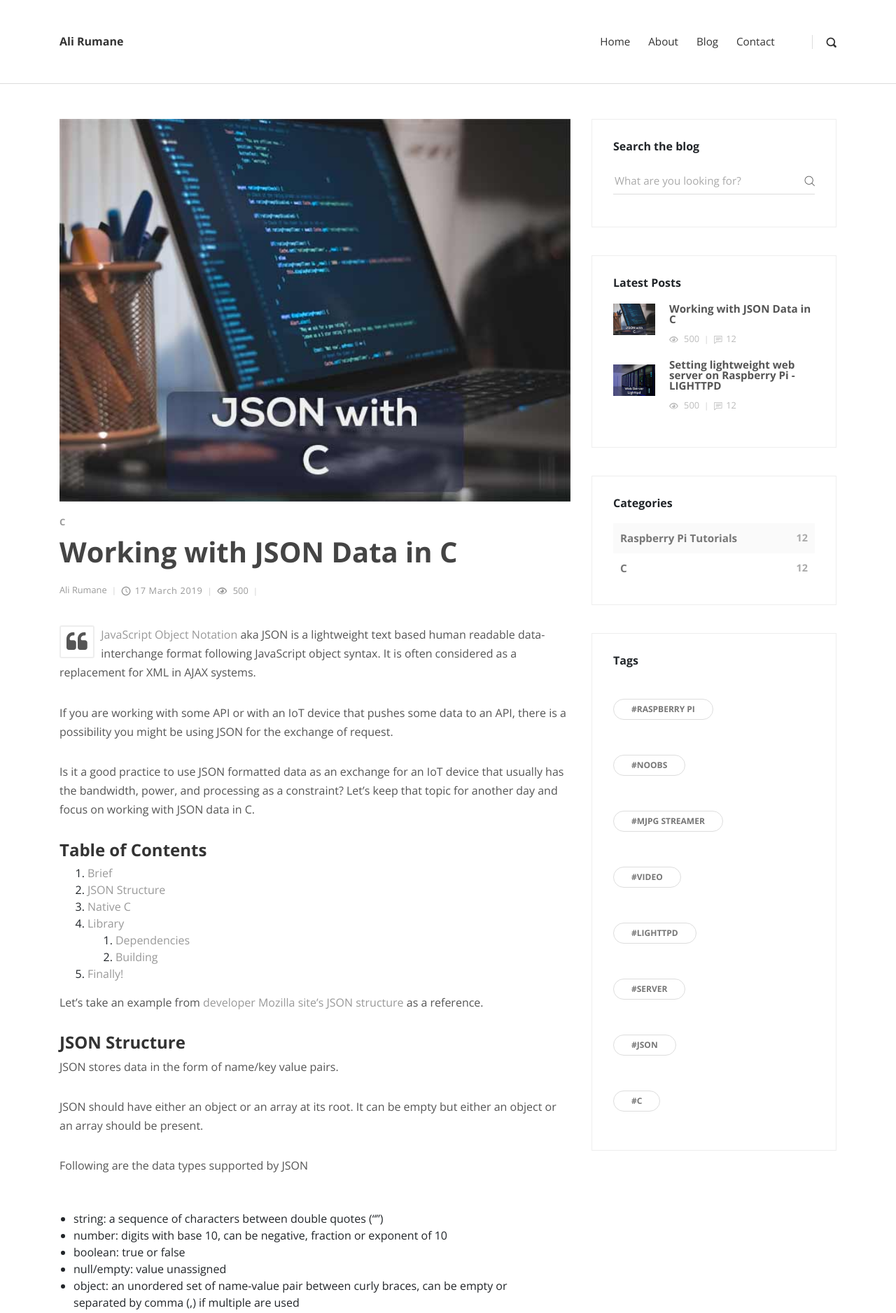
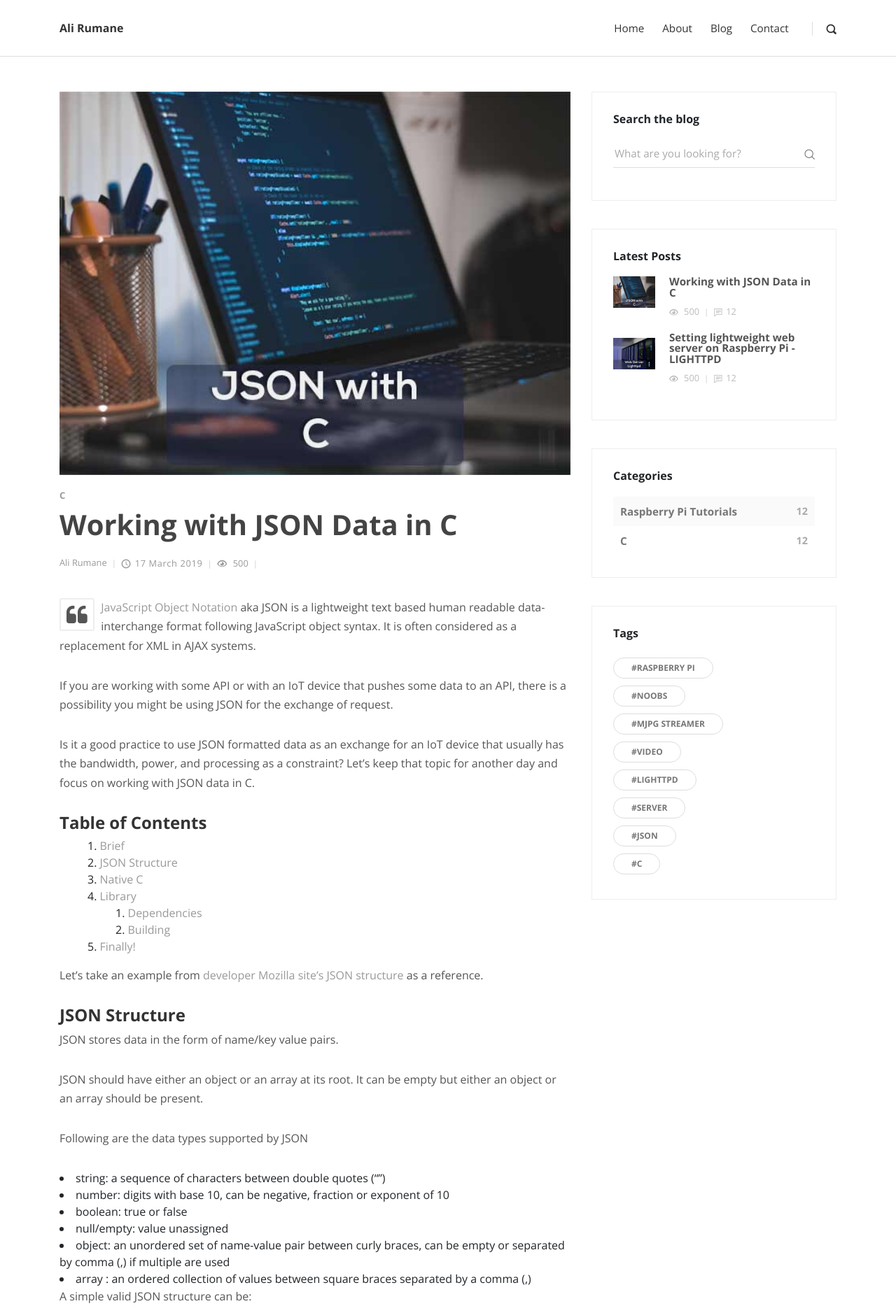
Before and after one commit to alirumane/alirumane.github.io, a Jekyll site: the page built from _posts/2019-03-17-working-with-json-data-in-c.md, in a window 1280 px wide. Shown: the top 1877 px of the page at 70% size. Built offline with Jekyll 4.4.1, drawn with Linux system fonts in a browser that asks for light colours; comment, search, counter and statistics services are not loaded.

Commit message:
Update custom.css

```diff
--- a/assets/css/custom.css
+++ b/assets/css/custom.css
@@ -1,7 +1,7 @@
 /* your styles go here */
 
-ul {
-  padding: 20px;
+ol, ul {
+  list-style-position: inside;
 }
 
 pre {
```
